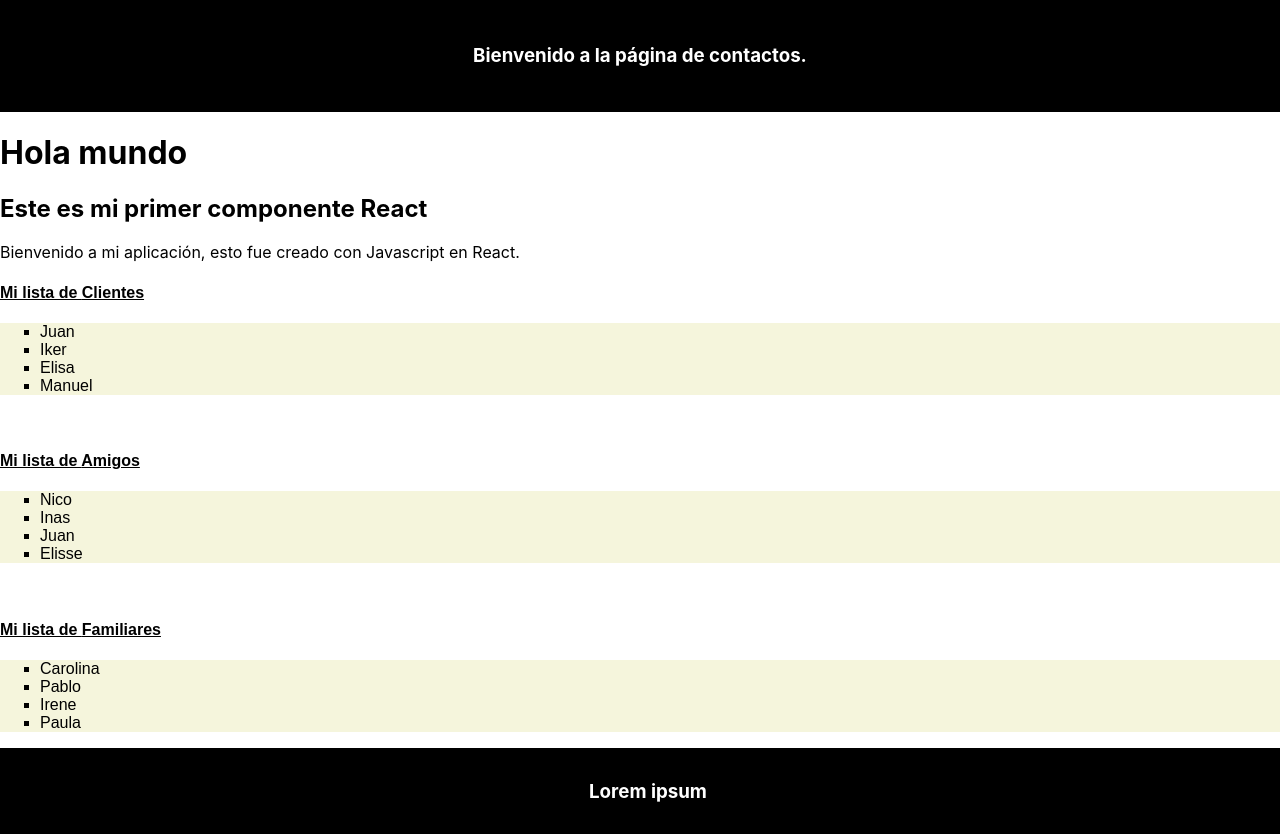
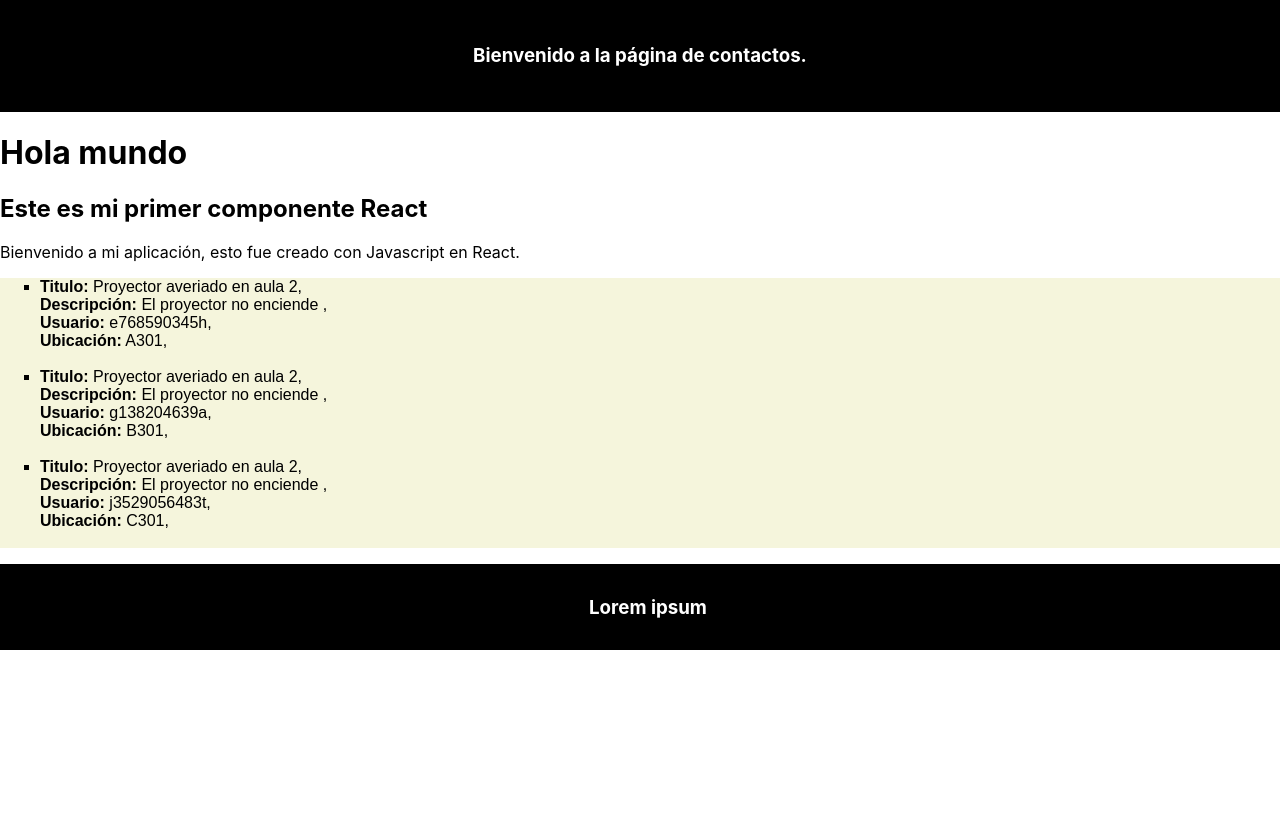
Before and after one commit to rominaruizdiaz/practicasUD2, a React (Create React App) app: page / in a window 1280 px wide. After the commit the page ends 800 px from the top, so only its background shows below. Built offline with nearby package versions, Linux system fonts and the light colour scheme.

Commit message:
add: nuevo componente con state

```diff
--- a/src/components/main/App.js
+++ b/src/components/main/App.js
@@ -12,11 +12,7 @@ function App() {
       <div>
         <p>Bienvenido a mi aplicación, esto fue creado con Javascript en React.</p>
       </div>
-      <MiLista titulo="Clientes" nombre1="Juan" nombre2="Iker" nombre3="Elisa" nombre4="Manuel"/>
-      <br/>
-      <MiLista titulo="Amigos"  nombre1="Nico" nombre2="Inas" nombre3="Juan" nombre4="Elisse"/>
-      <br/>
-      <MiLista titulo="Familiares"  nombre1="Carolina" nombre2="Pablo" nombre3="Irene" nombre4="Paula"/>
+      <MiLista />
       <Footer/>
 
     </div>
--- a/src/components/miLista/miLista.js
+++ b/src/components/miLista/miLista.js
@@ -1,20 +1,62 @@
 import './miLista.css';
+import React from "react";
 
 //función que siempre retorna un único componente
-function miLista(props){
+class miLista extends React.Component{
+    //variable de estado para que se puedan modificar las incidencias
+
+    state = {incidencias :[
+    {
+        id_incidencia:1,
+        id_usuario: 'e768590345h',
+        titulo: 'Proyector averiado en aula 2',
+        descripcion: 'El proyector no enciende ',
+        categoria: 'Hardware',
+        nivel_urgencia: 'Alta',
+        fecha_registro: '2025-20-03',
+        estado: 'Abierto',
+        ubicacion: 'A301'
+    },
+    {
+        id_incidencia:2,
+        id_usuario: 'g138204639a',
+        titulo: 'Proyector averiado en aula 2',
+        descripcion: 'El proyector no enciende ',
+        categoria: 'Hardware',
+        nivel_urgencia: 'Alta',
+        fecha_registro: '2025-20-03',
+        estado: 'Abierto',
+        ubicacion: 'B301'
+    },
+    {
+        id_incidencia:3,
+        id_usuario: 'j3529056483t',
+        titulo: 'Proyector averiado en aula 2',
+        descripcion: 'El proyector no enciende ',
+        categoria: 'Hardware',
+        nivel_urgencia: 'Alta',
+        fecha_registro: '2025-20-03',
+        estado: 'Abierto',
+        ubicacion: 'C301'
+    }
+    ]};
+    render(){
+
         return(
             //se puede poner <></> que se llaman fragmentos, o dentro de un <div></div>
             <>
-            <h4>Mi lista de {props.titulo}</h4>
                 <ul>
-                <li>{props.nombre1}</li>
-                <li>{props.nombre2}</li>
-                <li>{props.nombre3}</li>
-                <li>{props.nombre4}</li>
+                    {this.state.incidencias.map((i) => (
+                        <li key={i.id_incidencia}><strong>Titulo:</strong> {i.titulo}, <br/>
+                        <strong>Descripción:</strong> {i.descripcion},<br/>
+                        <strong>Usuario:</strong> {i.id_usuario}, <br/>
+                        <strong>Ubicación:</strong> {i.ubicacion},<br/><br/> </li>
+                    ))}
                 </ul>
             </>
         )
     }
+}
 
 //por defecto debe tener
 export default miLista
```
Lines whose indentation alone changed are shown as unchanged.
